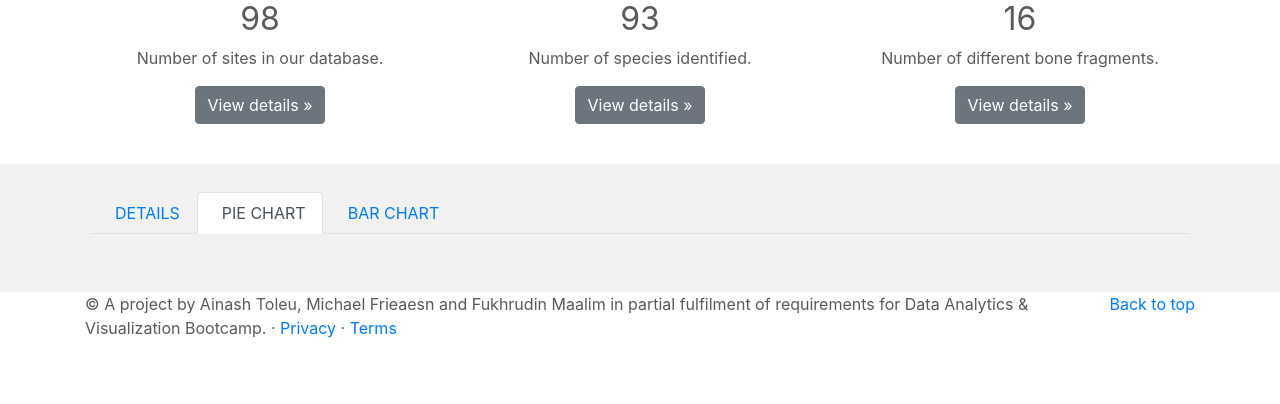
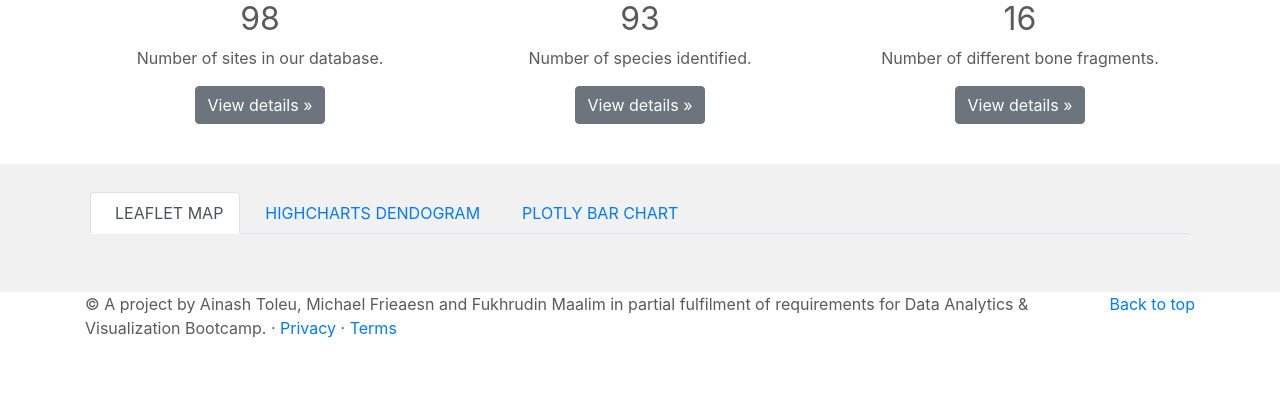
Before and after one commit to Ainash-Toleu/Dinosaur_Fossils_In_The_USA, a Flask app: page / in a window 1280 px wide. Shown: the part 764-1168 px from the top of the page. Run offline with Flask 2, Linux system fonts and the light colour scheme; data that the repository does not hold is empty; some libraries are stand-ins or nearby versions.

Commit message:
Cleaned up index.html and got clean database for dendogram.

```diff
--- a/app.py
+++ b/app.py
@@ -75,21 +75,25 @@
 
     # Open a session, run the query, and then close the session again
     session = Session(engine)
-    resulta = session.query(table.specimen_class, table.specimen_order).distinct()
-    resultb = session.query(table.specimen_order, table.specimen_family).distinct()
+    resulta = session.query(table.specimen_phylum, table.specimen_class).distinct()
+    resultb = session.query(table.specimen_class, table.specimen_family).distinct()
     resultc = session.query(table.specimen_family, table.specimen_genus).distinct()
+    resultd = session.query(table.specimen_genus, table.specimen_name).distinct()
     session.close()
 
     # Create a list of dictionaries, with each dictionary containing one row from the query.
     levelf = []
-    for specimen_class, specimen_order in resulta:
-        list = [specimen_class, specimen_order]
+    for specimen_phylum, specimen_class in resulta:
+        list = [specimen_phylum, specimen_class]
         levelf.append(list)
-    for specimen_order, specimen_family in resultb:
-        list = [specimen_order, specimen_family]
+    for specimen_class, specimen_family in resultb:
+        list = [specimen_class, specimen_family]
         levelf.append(list)
     for specimen_family, specimen_genus in resultc:
         list = [specimen_family, specimen_genus]
+        levelf.append(list)
+    for specimen_genus, specimen_name in resultd:
+        list = [specimen_genus, specimen_name]
         levelf.append(list)
 
     # Return the jsonified result.
--- a/schema.sql
+++ b/schema.sql
@@ -8,7 +8,6 @@
 	specimen_name text,
 	specimen_phylum text,
 	specimen_class text,
-	specimen_order text,
 	specimen_family text,
 	specimen_genus text,
 	lng int,
--- a/static/js/main.js
+++ b/static/js/main.js
@@ -39,9 +39,9 @@
 	        ) {
 	            e.options.data.forEach(function (link) {
 
-	                if (link[0] === 'Saurischia') {
-	                    nodes['Saurischia'] = {
-	                        id: 'Saurischia',
+	                if (link[0] === 'Chordata') {
+	                    nodes['Chordata'] = {
+	                        id: 'Chordata',
 	                        marker: {
 	                            radius: 20
 	                        }
--- a/templates/index.html
+++ b/templates/index.html
@@ -139,38 +139,37 @@
 							<div class="card-body">
 								<ul class="nav nav-tabs">
 									<li class="nav-item">
-										<a href="#home" data-toggle="tab" aria-expanded="false" class="nav-link">
-										   <i class="fal fa-info-square"></i><span class="d-none d-sm-inline-block ml-2">DETAILS</span>
+										<a href="#leafletmap" data-toggle="tab" aria-expanded="false" class="nav-link active">
+										   <i class="fal fa-leaf"></i><span class="d-none d-sm-inline-block ml-2">LEAFLET MAP</span>
 										</a>
 									</li>
 									<li class="nav-item">
-										<a href="#profile" data-toggle="tab" aria-expanded="true" class="nav-link active">
-											<i class="fal fa-chart-pie"></i> <span class="d-none d-sm-inline-block ml-2">PIE CHART</span>
+										<a href="#dendogram" data-toggle="tab" aria-expanded="true" class="nav-link">
+											<i class="fal fa-chart-network"></i> <span class="d-none d-sm-inline-block ml-2">HIGHCHARTS DENDOGRAM</span>
 										</a>
 									</li>
 									<li class="nav-item">
-										<a href="#messages" data-toggle="tab" aria-expanded="false" class="nav-link">
-											<i class="fal fa-chart-bar"></i> <span class="d-none d-sm-inline-block ml-2">BAR CHART</span>
+										<a href="#plotly" data-toggle="tab" aria-expanded="false" class="nav-link">
+											<i class="fal fa-chart-bar"></i> <span class="d-none d-sm-inline-block ml-2">PLOTLY BAR CHART</span>
 										</a>
 									</li>
 								</ul>
 								<div class="tab-content">
-									<div class="tab-pane" id="home">
-                    <div class="box" id="leafmap">
+									<div class="tab-pane" id="leafletmap">
+                    <div class="box" id="leafletdiv">
                       <h3 class="title">LEAF MAP</h3>
                       <hr>
                       <img alt="FOSSIL LOCATIONS" src="static/images/fig1.png" class="float-left">
                     </div>
                               </div>
-									<div class="tab-pane show" id="profile">
+									<div class="tab-pane show" id="dendogram">
                     <figure class="highcharts-figure" style="width:100%">
                       <div id="container" style="width:100%"></div>
                   </figure>
                                     </div>
-									<div class="tab-pane" id="messages">
-										<p>Lorem ipsum dolor sit amet, consectetuer adipiscing elit. Aenean commodo ligula eget dolor. Aenean massa. Cum sociis natoque penatibus et magnis dis parturient montes, nascetur ridiculus mus. Donec quam felis, ultricies nec, pellentesque eu, pretium quis, sem. Nulla consequat massa quis enim.</p>
-										<p class="mb-0">Donec pede justo, fringilla vel, aliquet nec, vulputate eget, arcu. In enim justo, rhoncus ut, imperdiet a, venenatis vitae, justo. Nullam dictum felis eu pede mollis pretium. Integer tincidunt.Cras dapibus. Vivamus elementum semper nisi. Aenean vulputate eleifend tellus. Aenean leo ligula, porttitor eu, consequat vitae, eleifend ac, enim.</p>
-									</div>
+									<div class="tab-pane" id="plotly">
+
+                  </div>
 								</div>
 							</div>
 
```
Also changed, not shown: 1 other file.
